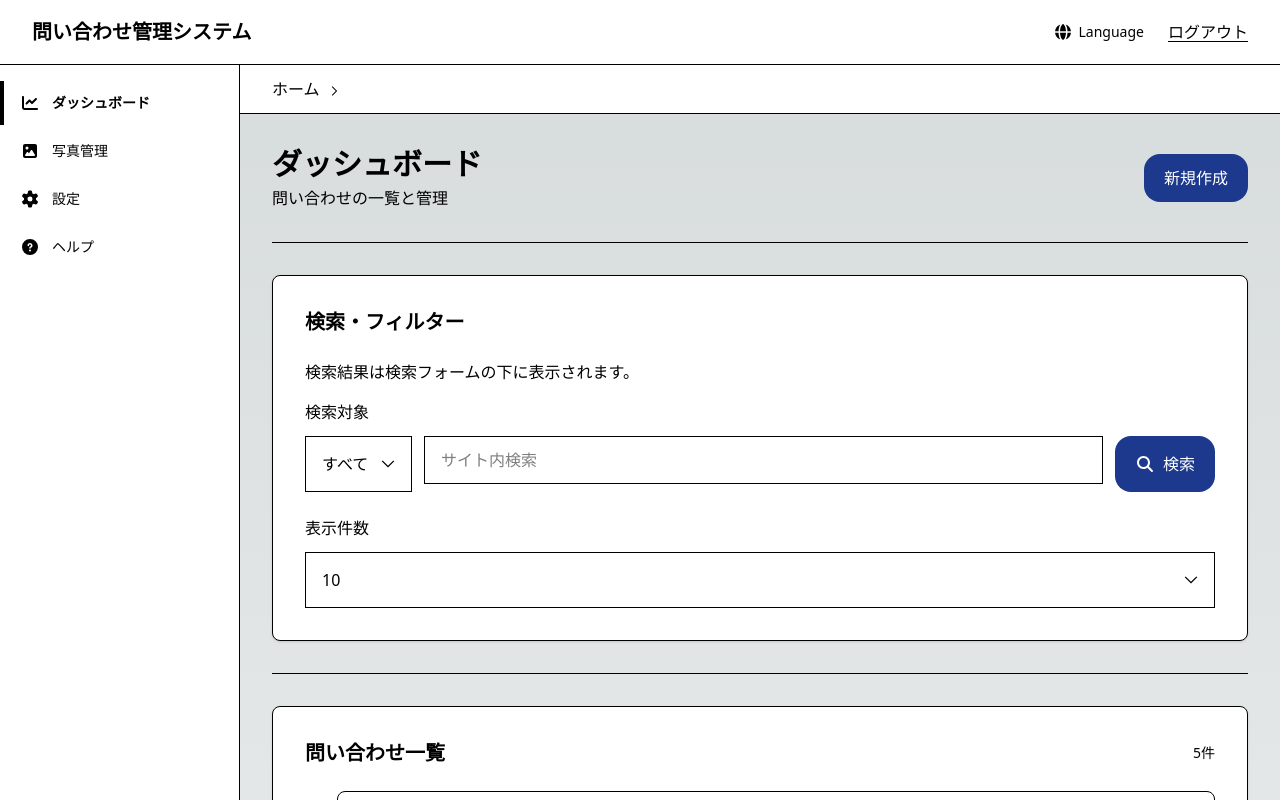
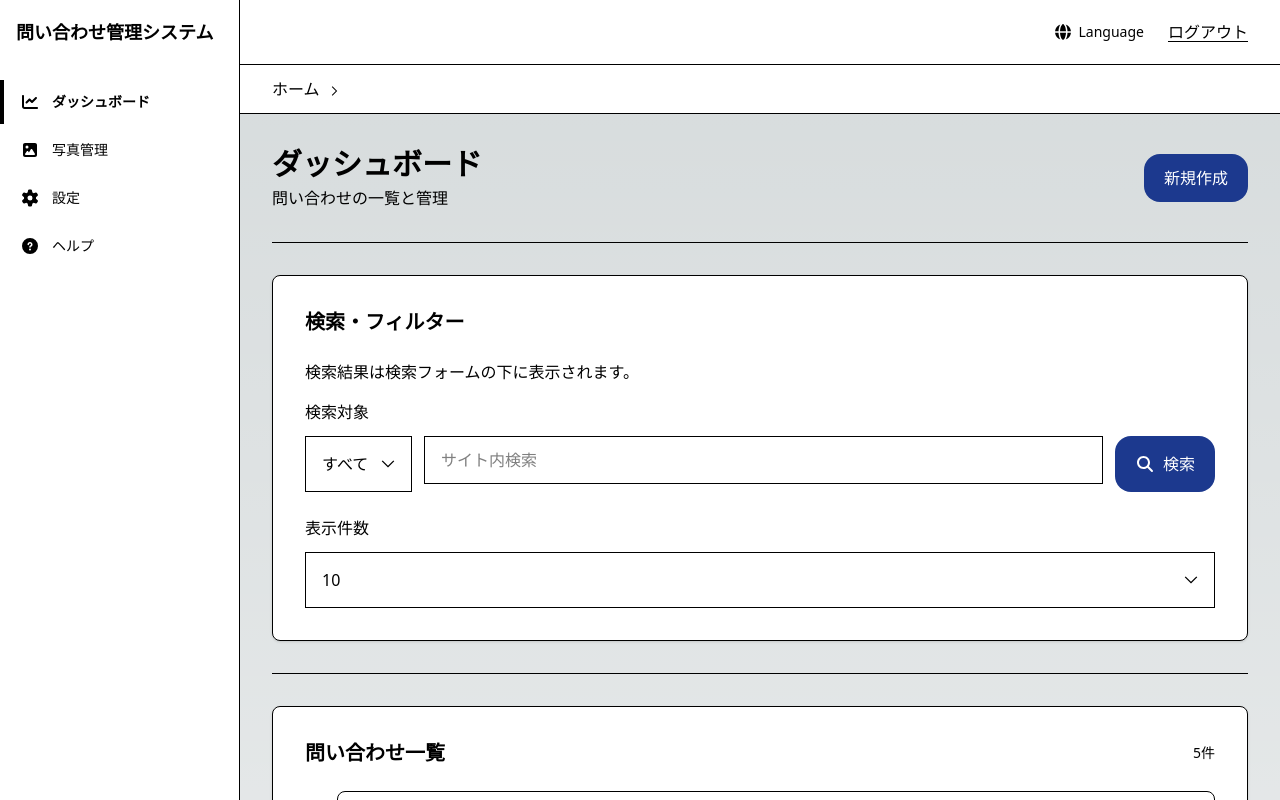
Before and after one commit to FooQoo/next-starter, a Next.js app: page / in a window 1280 px wide. Shown: the top 800 px of the page. Built offline with nearby package versions, Linux system fonts and the light colour scheme; what @heroui/react would draw is missing.

Commit message:
feat: improve sidebar and header layout for better usability and accessibility

```diff
--- a/src/components/organizms/app-layout/AppLayout.tsx
+++ b/src/components/organizms/app-layout/AppLayout.tsx
@@ -87,27 +87,30 @@ export const AppLayout = ({ children }: AppLayoutProps) => {
   const breadcrumbs = getBreadcrumbs();
 
   return (
-    <div className="min-h-screen flex flex-col bg-solid-gray-50">
+    <div className="min-h-screen flex bg-solid-gray-50">
+      {/* サイドバー */}
+      <Sidebar
+        isOpen={isMobileMenuOpen}
+        onClose={() => setIsMobileMenuOpen(false)}
+      />
+
+      {/* メインコンテンツエリア */}
+      <div className="flex-1 flex flex-col min-w-0">
         {/* ヘッダー */}
         <header className="bg-white border-b border-solid-gray-200 sticky top-0 z-30">
           <div className="px-4 sm:px-6 lg:px-8">
             <div className="flex items-center justify-between h-16">
-            {/* ロゴ・タイトル */}
+              {/* モバイルメニューボタン */}
               <div className="flex items-center gap-4">
                 <HamburgerMenuButton
                   onClick={() => setIsMobileMenuOpen(!isMobileMenuOpen)}
                   className="lg:hidden"
                   aria-label="メニューを開く"
                 />
-              <Link href="/" className="flex items-center">
-                <h1 className="text-xl font-bold text-sea-900">
-                  問い合わせ管理システム
-                </h1>
-              </Link>
               </div>
 
               {/* ユーティリティリンク */}
-            <div className="flex items-center gap-4">
+              <div className="flex items-center gap-4 ml-auto">
                 <LanguageSelector ref={languageSelectorRef}>
                   <LanguageSelectorButton
                     aria-label="言語を選択"
@@ -147,14 +150,6 @@ export const AppLayout = ({ children }: AppLayoutProps) => {
           </div>
         </header>
 
-      <div className="flex flex-1">
-        {/* サイドバー */}
-        <Sidebar
-          isOpen={isMobileMenuOpen}
-          onClose={() => setIsMobileMenuOpen(false)}
-        />
-
-        {/* メインコンテンツエリア */}
         <div className="flex-1 flex flex-col min-w-0">
           {/* パンくずナビゲーション */}
           <div className="bg-white border-b border-solid-gray-200">
--- a/src/components/organizms/sidebar/Sidebar.tsx
+++ b/src/components/organizms/sidebar/Sidebar.tsx
@@ -4,7 +4,6 @@ import { motion, AnimatePresence } from 'framer-motion';
 import {
   faChartLine,
   faImage,
-  faPalette,
   faCog,
   faQuestionCircle,
   faTimes,
@@ -28,7 +27,14 @@ export const Sidebar = ({ isOpen, onClose }: SidebarProps) => {
   return (
     <>
       {/* デスクトップサイドバー */}
-      <aside className="hidden lg:flex flex-col w-60 bg-white border-r border-solid-gray-200 flex-shrink-0">
+      <aside className="hidden lg:flex flex-col w-60 bg-white border-r border-solid-gray-200 flex-shrink-0 sticky top-0 h-screen overflow-y-auto">
+        {/* サイドバーヘッダー */}
+        <div className="h-16 px-4 flex items-center">
+          <h1 className="text-lg font-bold text-sea-900">
+            問い合わせ管理システム
+          </h1>
+        </div>
+
         <nav className="flex-1 py-4">
           <ul className="space-y-1">
             {navLinks.map((link) => (
```
Lines whose indentation alone changed are shown as unchanged.
